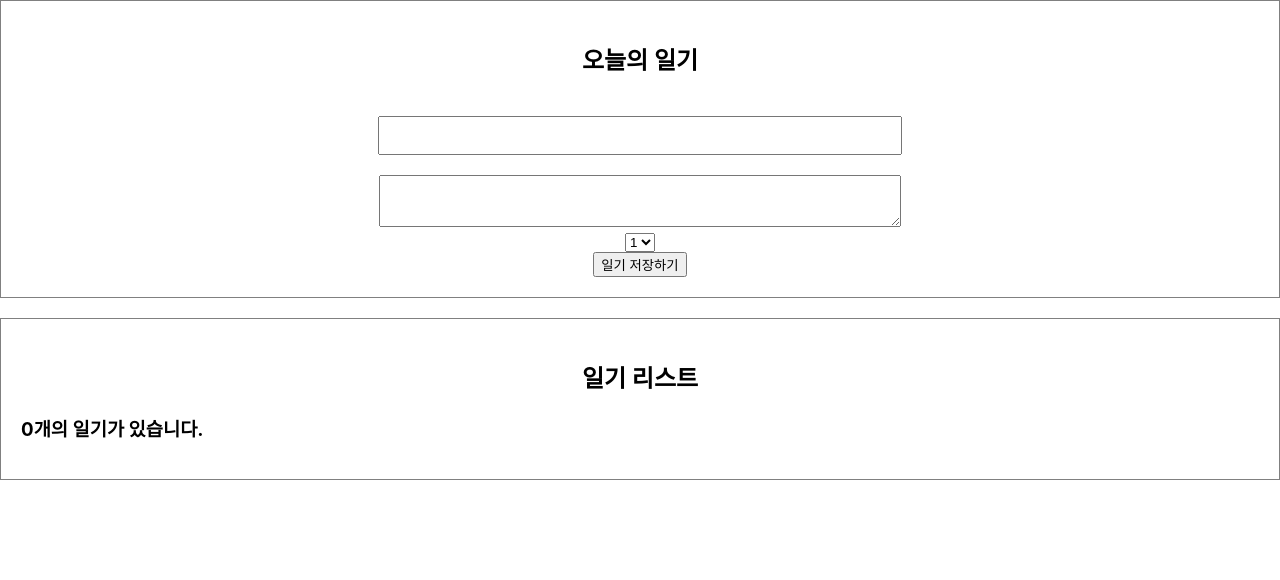
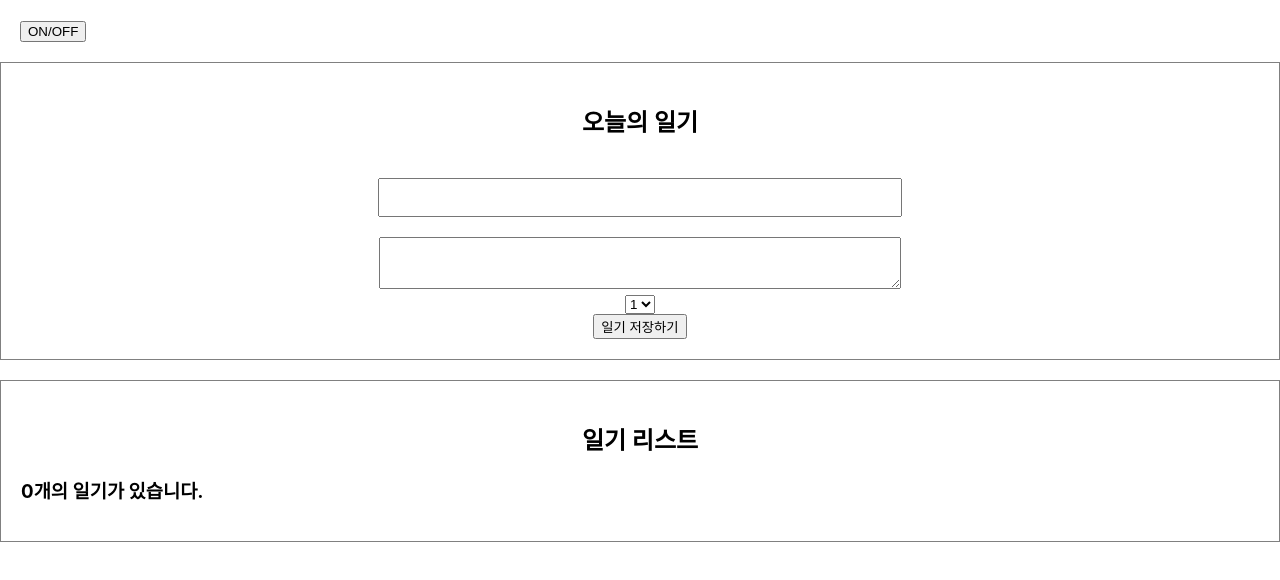
Before and after one commit to YUhari0901/simple-diary, a React (Create React App) app: page / in a window 1280 px wide. Shown: the top 580 px of the page. Built offline with nearby package versions, Linux system fonts and the light colour scheme.

Commit message:
Lifecycle 제어 실습

```diff
--- a/src/App.js
+++ b/src/App.js
@@ -2,6 +2,7 @@
 import './App.css';
 import DiaryEditor from './DiaryEditor';
 import DiaryList from './DiaryList';
+import Lifecycle from './Lifecycle';
 
 // const dummyList = [
 // {
@@ -68,7 +69,7 @@
   }
   return (
     <div className="App">
-
+    <Lifecycle/>
      <DiaryEditor onCreate={onCreate}/>
      <DiaryList diaryList ={data} onRemove={onRemove} onEdit={onEdit}/>
     </div>
--- /dev/null
+++ b/src/Lifecycle.js
@@ -0,0 +1,24 @@
+import { useEffect, useState } from "react"
+const UnmountTest = () =>{
+  useEffect(()=>{
+   console.log("Mount!");
+   return() =>{
+    //Unmout 시점에 실행되게 됨
+    console.log("Unmount!");
+   }
+ },[])
+  return <div>Unmount Testing Component</div>
+}
+
+
+const Lifecycle = () => {
+  const [isVisible,setIsVisible] = useState(false);
+  const toggle = () => setIsVisible(!isVisible)
+
+  return <div style={{padding:20}}>
+    <button onClick={toggle}>ON/OFF</button>
+    {isVisible && <UnmountTest/>}
+  </div>
+}
+
+export default Lifecycle;
```
